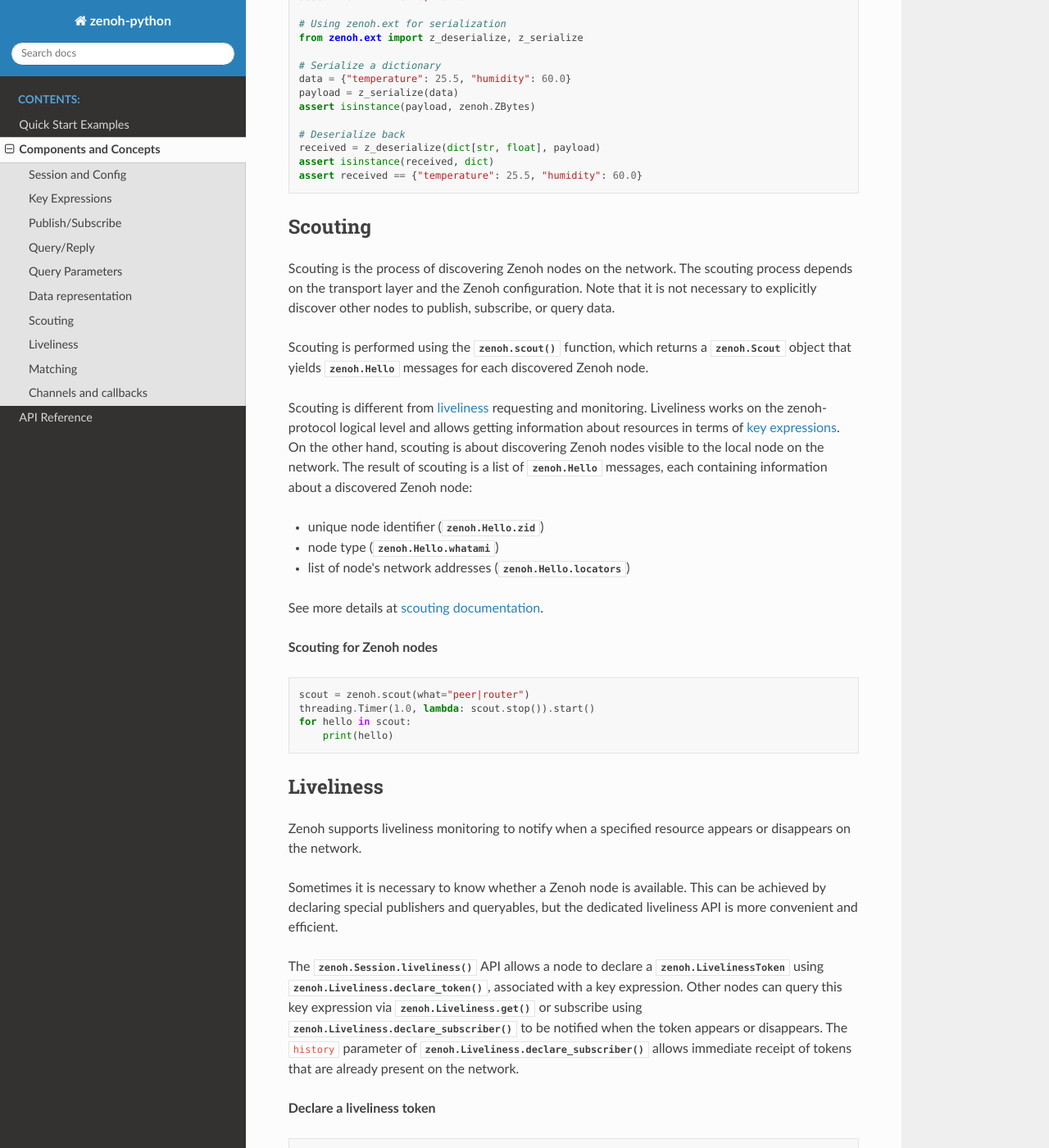
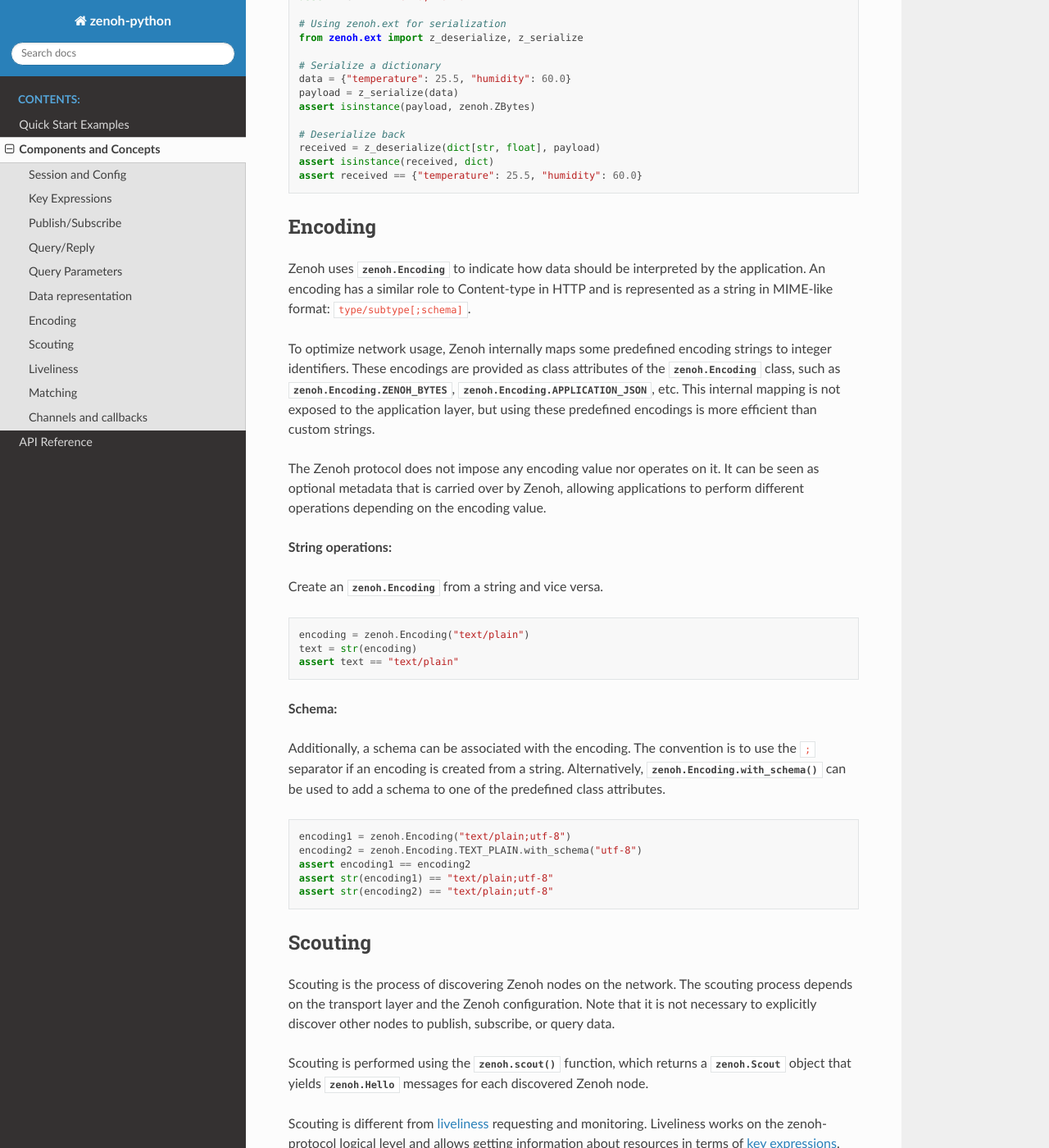
Before and after one commit to eclipse-zenoh/zenoh-python, a Sphinx documentation site: the page built from docs/concepts.rst, in a window 1280 px wide and 1400 px high, scrolled down 5675 px. Shown: the whole window at 82% size. Built offline with Sphinx 7.4.7 and the Read the Docs theme 3.1.0, drawn with Linux system fonts in a browser that asks for light colours.

Commit message:
encoding section

```diff
--- a/docs/concepts.rst
+++ b/docs/concepts.rst
@@ -219,6 +219,39 @@ module via :func:`zenoh.ext.z_serialize` and :func:`zenoh.ext.z_deserialize`.
    :language: python
    :lines: 17-40
 
+.. _encoding:
+
+Encoding
+--------
+
+Zenoh uses :class:`zenoh.Encoding` to indicate how data should be interpreted by the application. An encoding has a similar role to Content-type in HTTP and is represented as a string in MIME-like format: ``type/subtype[;schema]``.
+
+To optimize network usage, Zenoh internally maps some predefined encoding strings to integer identifiers. These encodings are provided as class attributes of the :class:`zenoh.Encoding` class, such as :attr:`zenoh.Encoding.ZENOH_BYTES`, :attr:`zenoh.Encoding.APPLICATION_JSON`, etc. This internal mapping is not exposed to the application layer, but using these predefined encodings is more efficient than custom strings.
+
+The Zenoh protocol does not impose any encoding value nor operates on it. It can be seen as optional metadata that is carried over by Zenoh, allowing applications to perform different operations depending on the encoding value.
+
+**String operations:**
+
+Create an :class:`zenoh.Encoding` from a string and vice versa.
+
+.. code-block:: python
+
+    encoding = zenoh.Encoding("text/plain")
+    text = str(encoding)
+    assert text == "text/plain"
+
+**Schema:**
+
+Additionally, a schema can be associated with the encoding. The convention is to use the ``;`` separator if an encoding is created from a string. Alternatively, :meth:`zenoh.Encoding.with_schema` can be used to add a schema to one of the predefined class attributes.
+
+.. code-block:: python
+
+    encoding1 = zenoh.Encoding("text/plain;utf-8")
+    encoding2 = zenoh.Encoding.TEXT_PLAIN.with_schema("utf-8")
+    assert encoding1 == encoding2
+    assert str(encoding1) == "text/plain;utf-8"
+    assert str(encoding2) == "text/plain;utf-8"
+
 Scouting
 --------
 
```
Also changed, not shown: 1 other file.
